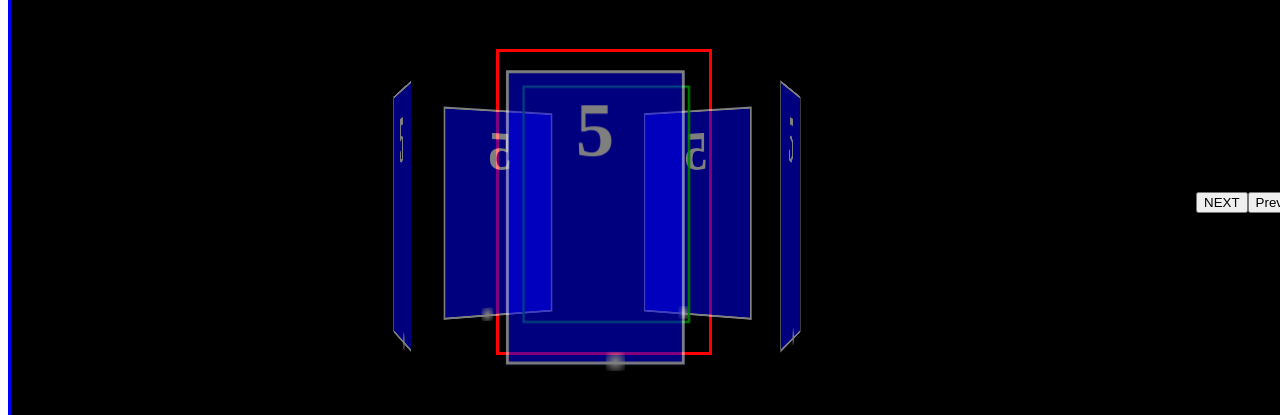
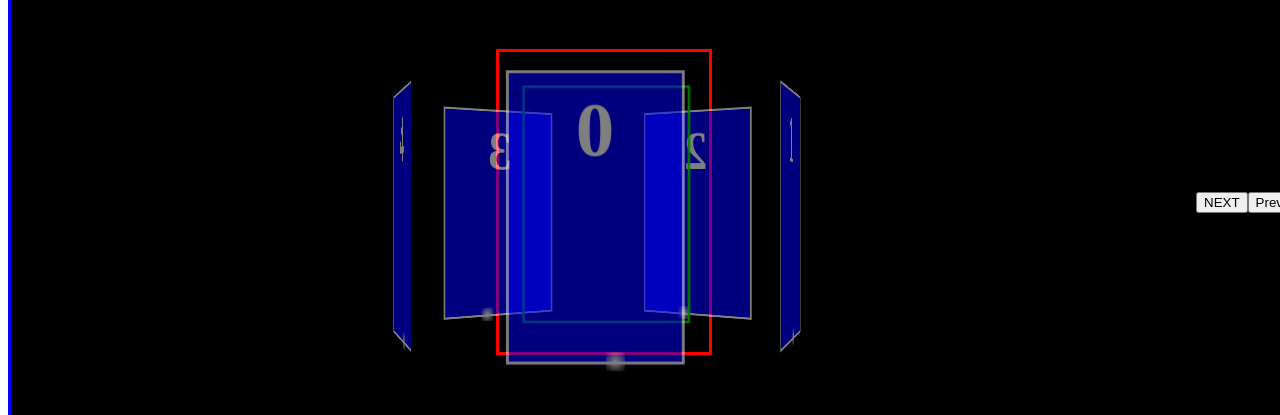
Before and after one commit to Yourownway/To_do_list-Js, a React (Create React App) app in the folder front/: page / in a window 1280 px wide. Shown: the part 275-690 px from the top of the page. Built offline with nearby package versions, Linux system fonts and the light colour scheme.

Commit message:
FRONT animation

```diff
--- a/front/src/components/molecules/Carousel.js
+++ b/front/src/components/molecules/Carousel.js
@@ -1,5 +1,6 @@
 import React, { useEffect, useRef, useState } from "react";
 import styled, { keyframes } from "styled-components";
+import * as theme from "../../config/theme";
 export default function Carousel() {
   const Wrapper = styled.div`
     width: 100vw;
@@ -44,6 +45,15 @@ export default function Carousel() {
       transform: translateY(0px) translateX(-90px);
     }
   }`;
+  const selected = keyframes`{
+      0%{
+
+      }
+      100%{
+        transform: translateZ(600px);
+
+      }
+  }`;
   const Card = styled.div`
     cursor: pointer;
     position: absolute;
@@ -58,11 +68,18 @@ export default function Carousel() {
     font-weight: bold;
     color: white;
     text-align: center;
+
     /* transition: transform 1s, opacity 1s; */
     background-color: blue;
+
     opacity: 0.5;
     &:hover {
       background-color: red;
+
+      animation: ${(props) =>
+        props.index == selectedIndex % projects.length
+          ? `${selected} 2s linear forwards'`
+          : ""};
     }
     &::after {
       content: "";
@@ -79,31 +96,41 @@ export default function Carousel() {
 
   let projects = ["1", "2", "3", "4", "5"];
   const refCarousel = useRef(null);
-
+  const refCard = useRef(null);
   const cellCount = projects.length;
   let selectedIndex = 0;
   let translate, angle;
+
   const rotateCarousel = () => {
     let angle = (selectedIndex / cellCount) * -360;
+
     let child = refCarousel.current.children;
+
     translate = Math.round(
-      (child[0].clientWidth / 2 / Math.tan(Math.PI / cellCount)) * 2
+      child[0].clientWidth / Math.tan(Math.PI / cellCount)
     );
+    console.log(selectedIndex % projects.length, "modulo");
+    console.log(refCard, "refCard");
+    console.log(selectedIndex, selectedIndex);
     refCarousel.current.style.transform =
       `translateZ(-${translate}px) rotateY(` + angle + "deg)";
+    console.log("angle:", angle, "translate:", translate);
   };
+
   const handleChange = (i) => {
     selectedIndex += i;
     rotateCarousel();
+    console.log(selectedIndex);
+    console.log(projects.length);
   };
   useEffect(() => {
+    // selectedIndex = 0;
+
     let child = refCarousel.current.children;
     translate =
       Math.round(child[0].clientWidth / 2 / Math.tan(Math.PI / cellCount)) * 2;
-
     for (let i = 0; i < projects.length; i++) {
       angle = (i / cellCount) * 360;
-
       child[i].style.transform =
         " rotateY(" + angle + `deg) translateZ(${translate}px)`;
     }
@@ -113,8 +140,13 @@ export default function Carousel() {
       <Scene>
         <Cards ref={refCarousel}>
           {projects.map((x) => (
-            <Card onClick={(e) => console.log(e)} key={projects.indexOf(x)}>
-              {projects.length}
+            <Card
+              index={projects.indexOf}
+              ref={refCard}
+              onClick={(e) => console.log(e)}
+              key={projects.indexOf(x)}
+            >
+              {projects.indexOf(x)}
             </Card>
           ))}
         </Cards>
--- a/front/src/config/theme.js
+++ b/front/src/config/theme.js
@@ -1,2 +1,3 @@
 export const green = "#00FFFF";
 export const background = "#000000";
+export const translateZ = "0";
```
Also changed, not shown: 2 other files (tests, documents, lock files or other folders).
